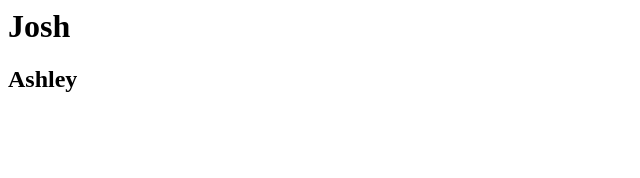
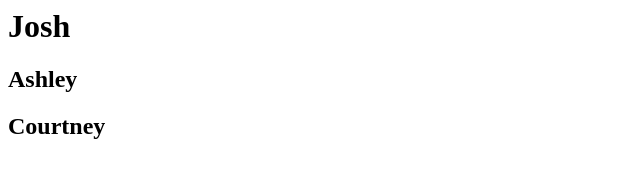
Before and after one commit to joshagilend/superaffective-company-directory, a plain HTML site: page index.html in a window 1280 px wide. Shown: the whole page, without its empty margins (0-640 px from the left). Drawn offline with Linux system fonts and the light colour scheme.

Commit message:
Update index.html

```diff
--- a/index.html
+++ b/index.html
@@ -1,4 +1,5 @@
 <html>
   <h1>Josh</h1>
   <h2>Ashley</h2>
+  <h2>Courtney</h2>
 </html>
```
